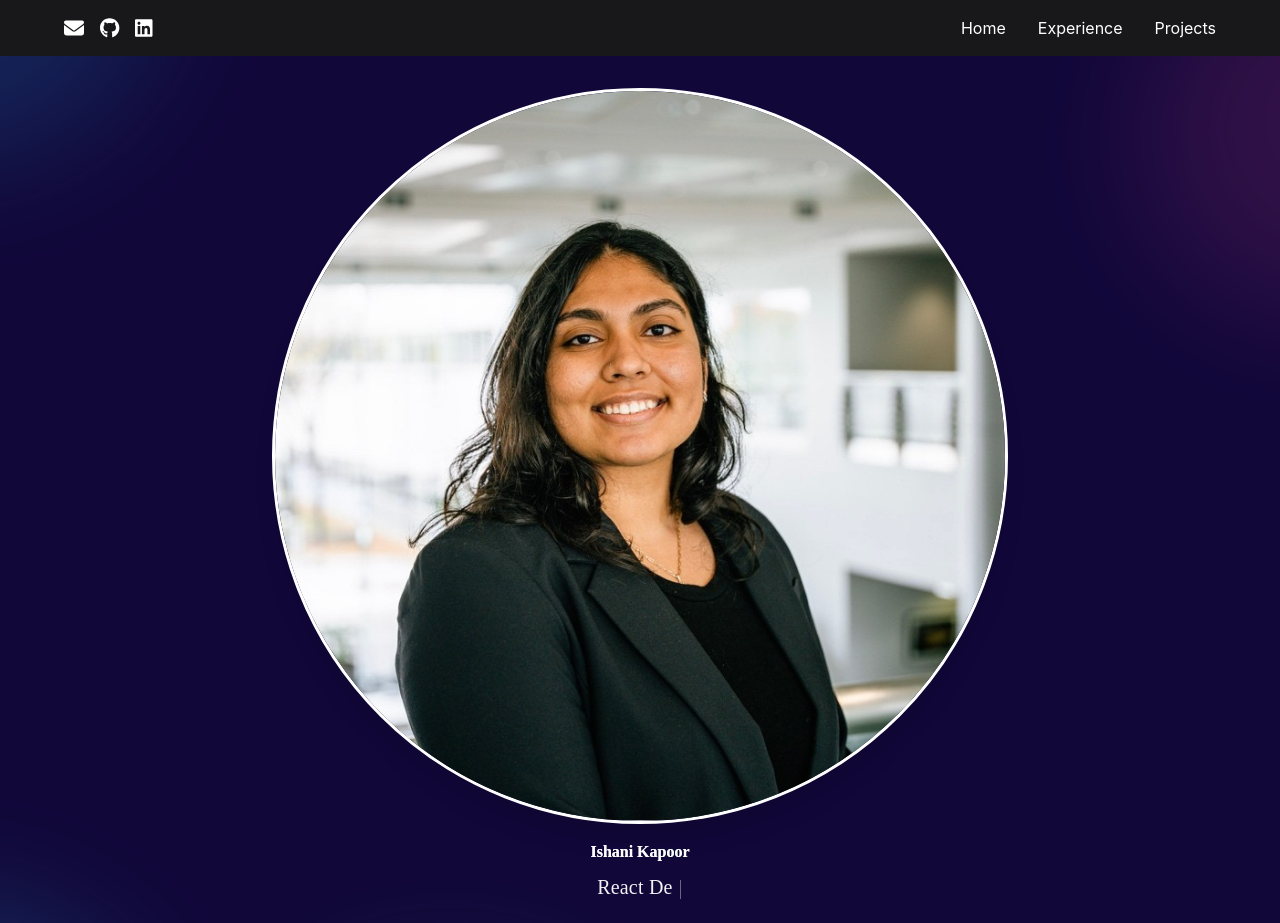
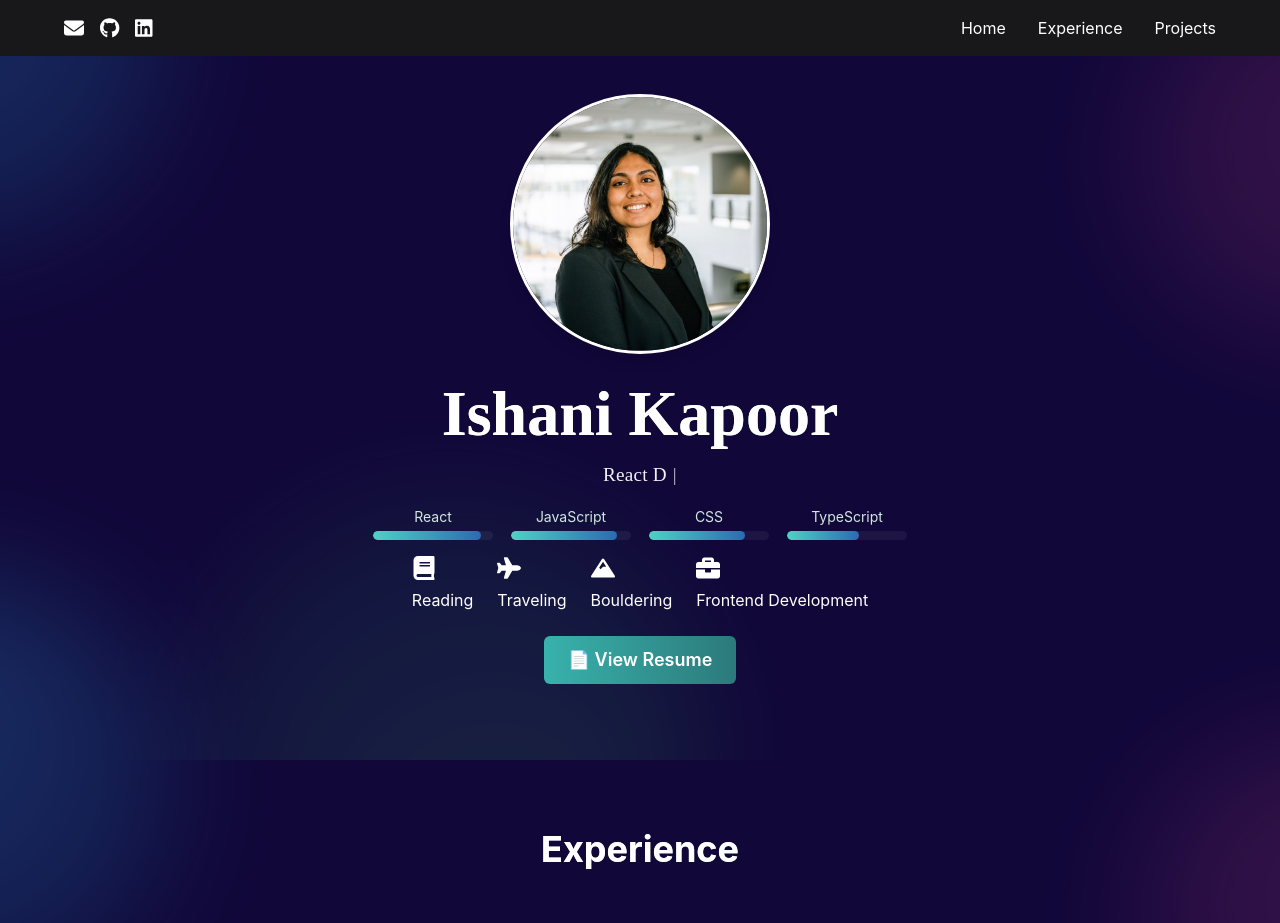
Before and after one commit to ishaniKapoor/portfolio, a React (Create React App) app: page / in a window 1280 px wide. Shown: the top 923 px of the page. Built offline with nearby package versions, Linux system fonts and the light colour scheme.

Commit message:
final changes

```diff
--- a/src/components/ExperienceSection.js
+++ b/src/components/ExperienceSection.js
@@ -1,6 +1,6 @@
 import React from "react";
 import FullScreenSection from "./FullScreenSection";
-import { Heading, VStack } from "@chakra-ui/react";
+import { Heading, VStack, Accordion, AccordionItem, AccordionButton, AccordionPanel, AccordionIcon, Box } from "@chakra-ui/react";
 import CardExperience from "./CardExperience";
 import { motion, useReducedMotion } from "framer-motion";
 import "./LandingSection.css";
@@ -33,27 +33,27 @@ const ExperienceSection = () => {
       px={{ base: 4, md: 8, lg: 16 }}
       p={8}
     >
-      <motion.div
-        initial={shouldReduceMotion ? {} : { opacity: 0, y: -8 }}
-        animate={shouldReduceMotion ? {} : { opacity: 1, y: 0 }}
-        transition={{ duration: 0.8 }}
-      >
-        <Heading as="h1" id="experience-section" color="white" mb={6} className="name-gradient">
-          Experience
-        </Heading>
-      </motion.div>
+      <Heading as="h1" id="experience-section" color="white" mb={6} className="name-gradient">
+        Experience
+      </Heading>
 
-      <motion.div
-        initial={shouldReduceMotion ? {} : { opacity: 0, y: 12 }}
-        animate={shouldReduceMotion ? {} : { opacity: 1, y: 0 }}
-        transition={{ duration: 0.9, delay: 0.12 }}
-      >
-        <VStack spacing={6} width="100%" maxW="800px">
-          {experiences.map((experience) => (
-            <CardExperience key={experience.title} {...experience} />
-          ))}
-        </VStack>
-      </motion.div>
+      <Accordion allowMultiple width="100%" maxW="840px">
+        {experiences.map((exp, idx) => (
+          <AccordionItem key={exp.title} border="none" mb={4}>
+            <h3>
+              <AccordionButton _expanded={{ bg: "rgba(255,255,255,0.02)" }} borderRadius="md">
+                <Box flex="1" textAlign="left" color="white" fontWeight="600">
+                  {exp.title}
+                </Box>
+                <AccordionIcon />
+              </AccordionButton>
+            </h3>
+            <AccordionPanel pb={4}>
+              <CardExperience {...exp} />
+            </AccordionPanel>
+          </AccordionItem>
+        ))}
+      </Accordion>
     </FullScreenSection>
   );
 };
--- a/src/components/FullScreenSection.js
+++ b/src/components/FullScreenSection.js
@@ -16,7 +16,7 @@ const FullScreenSection = ({ children, isDarkBackground, background, backgroundC
       background={bg}
       color={isDarkBackground ? "white" : "black"}
       width="100vw"
-      minHeight="100vh"
+      minHeight="85vh"
       position="relative"
       align="center"
       pt={topPadding}
@@ -29,7 +29,7 @@ const FullScreenSection = ({ children, isDarkBackground, background, backgroundC
         <div className="blob blob-3" />
       </div>
 
-      <VStack className="fullscreen-inner" maxW="1280px" width="100%" minHeight="100vh">
+      <VStack className="fullscreen-inner" maxW="1280px" width="100%" minHeight="85vh">
         {children}
       </VStack>
     </VStack>
--- a/src/components/LandingSection.css
+++ b/src/components/LandingSection.css
@@ -111,6 +111,59 @@
   border: 3px solid rgba(255,255,255,0.06);
 }
 
+.landing-avatar-wrap {
+  display: inline-block;
+  padding: 6px;
+  border-radius: 999px;
+}
+
+/* Limit avatar size and make it responsive */
+.landing-avatar {
+  width: 140px !important;
+  height: 140px !important;
+}
+
+@media (min-width: 768px) {
+  .landing-avatar {
+    width: 200px !important;
+    height: 200px !important;
+  }
+}
+
+@media (min-width: 1024px) {
+  .landing-avatar {
+    width: 260px !important;
+    height: 260px !important;
+  }
+}
+
+/* Skills row */
+.skills-row {
+  display: flex;
+  gap: 18px;
+  align-items: center;
+  justify-content: center;
+  margin-top: 10px;
+}
+
+.skill {
+  width: 120px;
+}
+
+.skill-bar-outer {
+  width: 100%;
+  height: 9px;
+  background: rgba(255,255,255,0.06);
+  border-radius: 99px;
+  overflow: hidden;
+}
+
+.skill-bar-inner {
+  height: 100%;
+  background: linear-gradient(90deg, #4fd1c5, #2b6cb0);
+  border-radius: 99px;
+}
+
 /* Respect reduced motion preferences */
 @media (prefers-reduced-motion: reduce) {
   .blob {
--- a/src/components/LandingSection.js
+++ b/src/components/LandingSection.js
@@ -1,7 +1,7 @@
-// "linear-gradient(135deg,rgb(17, 7, 57) 100%,rgb(16, 32, 54) 0%)"
+"use strict";
 
 import React, { useEffect, useState } from "react";
-import { Avatar, Heading, Text, Link, Box, Container, HStack, Button, Tag, VStack } from "@chakra-ui/react";
+import { Avatar, Heading, Text, Box, Container, HStack, Button } from "@chakra-ui/react";
 import { motion, useReducedMotion } from "framer-motion";
 import "./LandingSection.css";
 import { FaBook, FaPlane, FaBriefcase, FaMountain } from "react-icons/fa";
@@ -20,6 +20,7 @@ const iconVariants = {
 const LandingSection = () => {
   const shouldReduceMotion = useReducedMotion();
   const [displayText, setDisplayText] = useState(roles[0]);
+
   useEffect(() => {
     if (shouldReduceMotion) {
       setDisplayText(roles[0]);
@@ -74,17 +75,18 @@ const LandingSection = () => {
           animate={shouldReduceMotion ? {} : { opacity: 1, scale: 1 }}
           transition={{ duration: 0.9 }}
         >
-        <motion.div whileHover={shouldReduceMotion ? {} : { rotate: -6, scale: 1.06 }} style={{ display: "inline-block" }}>
+          <motion.div whileHover={shouldReduceMotion ? {} : { rotate: -4, scale: 1.02 }} style={{ display: "inline-block" }}>
+            <Box className="landing-avatar-wrap">
               <Avatar
                 name="Ishani Kapoor"
                 src={require("./../images/profile-pic.jpg")}
-            size={{ base: "2xl", md: "3xl" }}
                 mb={4}
-            boxShadow="xl"
+                boxShadow="lg"
                 borderRadius="full"
                 alt="Ishani Kapoor profile"
                 className="landing-avatar"
               />
+            </Box>
           </motion.div>
         </motion.div>
 
@@ -95,7 +97,7 @@ const LandingSection = () => {
         >
           <Heading
             as="h1"
-          size={{ base: "2xl", md: "4xl", lg: "5xl" }}
+            fontSize={{ base: "2.2rem", md: "3rem", lg: "4rem" }}
             color="white"
             fontFamily="serif"
             mb={2}
@@ -103,24 +105,36 @@ const LandingSection = () => {
           >
             {name}
           </Heading>
-        <Text fontSize={{ base: "lg", md: "xl" }} color="white" fontFamily="serif" className="typing-line" aria-live="polite">
+          <Text fontSize={{ base: "1rem", md: "1.2rem" }} color="white" fontFamily="serif" className="typing-line">
             {displayText}
             <span className="typing-cursor" aria-hidden="true">|</span>
           </Text>
 
-        {/* Skill tags to showcase front-end skills */}
-        <VStack mt={4} spacing={2} align="center">
-          <HStack spacing={3} mt={2}>
-            <Tag size="lg" variant="solid" colorScheme="teal">React</Tag>
-            <Tag size="lg" variant="solid" colorScheme="teal">JavaScript</Tag>
-            <Tag size="lg" variant="solid" colorScheme="teal">CSS</Tag>
-            <Tag size="lg" variant="solid" colorScheme="teal">TypeScript</Tag>
-          </HStack>
-        </VStack>
+          {/* Skills row */}
+          <Box mt={4} className="skills-row">
+            {[
+              { name: "React", pct: 90 },
+              { name: "JavaScript", pct: 88 },
+              { name: "CSS", pct: 80 },
+              { name: "TypeScript", pct: 60 },
+            ].map((skill) => (
+              <Box key={skill.name} className="skill">
+                <Text fontSize="sm" color="#d1e7df" mb={1} textAlign="center">{skill.name}</Text>
+                <div className="skill-bar-outer" aria-hidden>
+                  <motion.div
+                    className="skill-bar-inner"
+                    initial={{ width: 0 }}
+                    animate={{ width: `${skill.pct}%` }}
+                    transition={{ duration: 1.2 }}
+                  />
+                </div>
+              </Box>
+            ))}
+          </Box>
         </motion.div>
 
         <motion.div
-        initial={shouldReduceMotion ? {} : { opacity: 0, y: 10 }}
+          initial={shouldReduceMotion ? {} : { opacity: 0, y: 12 }}
           animate={shouldReduceMotion ? {} : { opacity: 1, y: 0 }}
           transition={{ duration: 0.9, delay: 0.45 }}
         >
```
Lines whose indentation alone changed are shown as unchanged.
